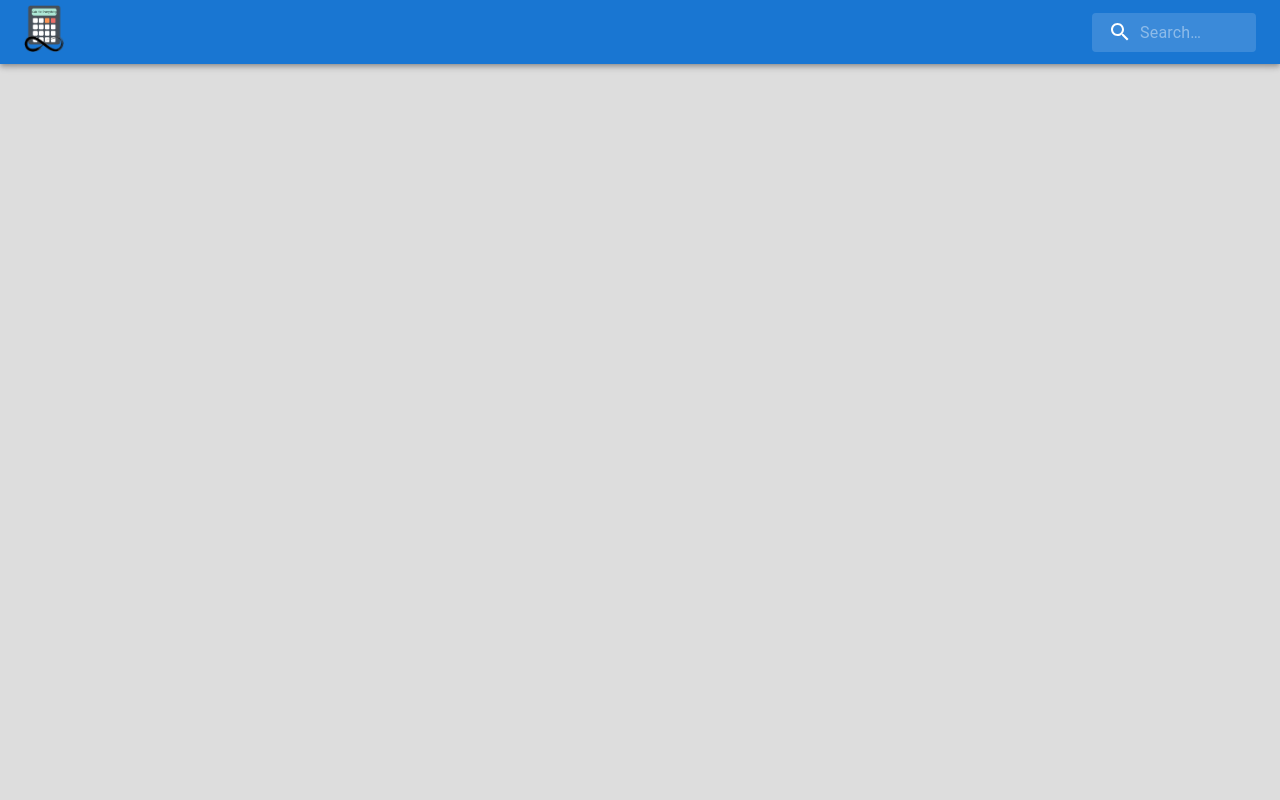
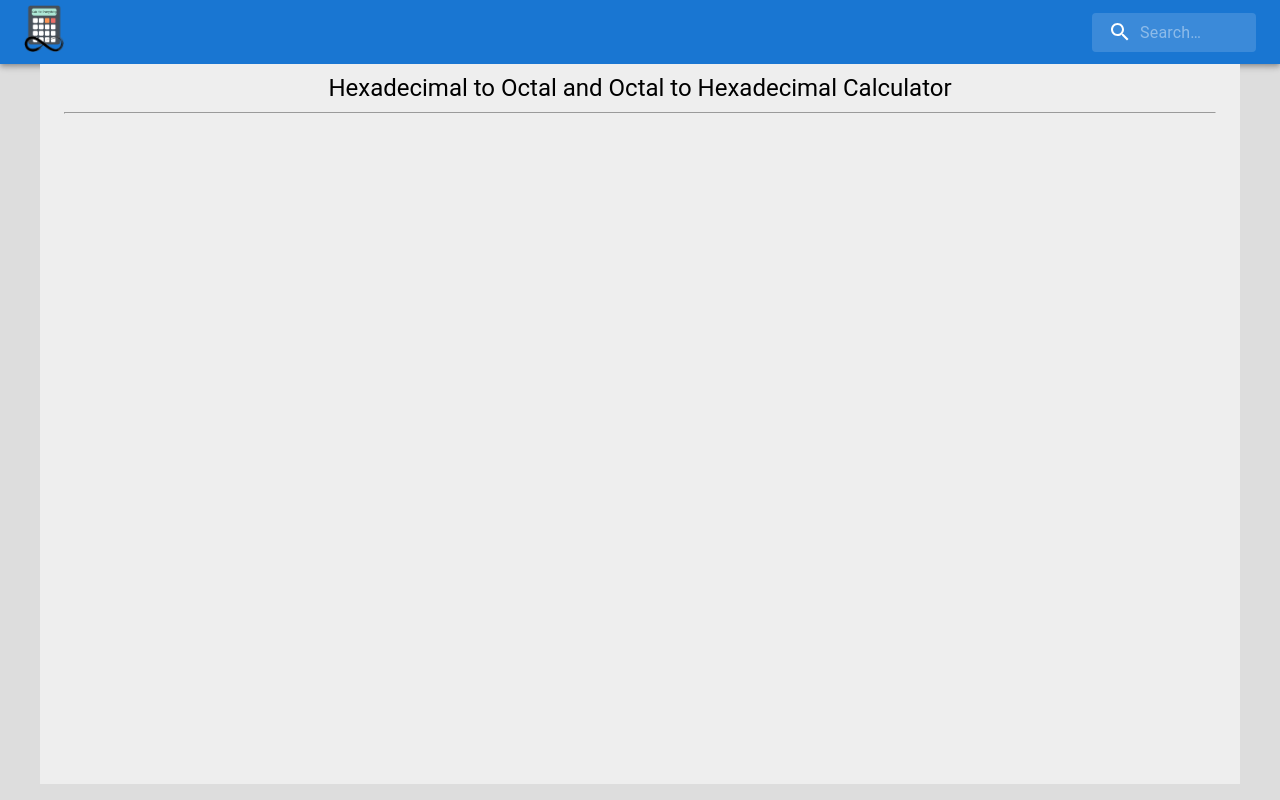
Before and after one commit to SarthakKeshari/calc_for_everything, a React (Create React App) app in the folder calculators/: page /hexoctandocthex in a window 1280 px wide. Before the commit this address had no page. Built offline with nearby package versions, Linux system fonts and the light colour scheme.

Commit message:
Added folders for contribution

```diff
--- a/calculators/src/App.js
+++ b/calculators/src/App.js
@@ -39,6 +39,7 @@ import MainANDOperator from './computer_science/and_operator/MainANDOperator';
 import MainOROperator from './computer_science/or_operator/MainOROperator';
 import MainLoanRepaymentCalc from './finance/loan_repayment_calc/MainLoanRepaymentCalc';
 import MainDecToHexAndHexToDec from './computer_science/decToHexAndHexToDec/MainDecToHexAndHexToDec';
+import MainHexToOctAndOctToHex from './computer_science/hexToOctAndOctToHex/MainHexToOctAndOctToHex';
 
 function App() {
   return (
@@ -53,6 +54,7 @@ function App() {
             <Route path="hexbinandbinhex" element={<MainHexToBinAndBinToHex />} />
             <Route path="octbinandbinoct" element={<MainOctToBinAndBinToOct />} />
             <Route path="dechexandhexdec" element={<MainDecToHexAndHexToDec />} />
+            <Route path="hexoctandocthex" element={<MainHexToOctAndOctToHex />} />
             <Route path="binaryadder" element={<MainBinaryAdder />} />
             <Route path="binarysubtractor" element={<MainBinarySubtractor />} />
             <Route path="octaladder" element={<MainOctalAdder />} />
--- a/calculators/src/Home.js
+++ b/calculators/src/Home.js
@@ -13,6 +13,7 @@ export default function Home() {
             <HomeGridItem calcName="Hexadecimal to Binary and Binary to Hexadecimal" path="/hexbinandbinhex"/>
             <HomeGridItem calcName="Octal to Binary and Binary to Octal" path="/octbinandbinoct"/>
             <HomeGridItem calcName="Hexadecimal to Binary and Binary to Hexadecimal" path="/dechexandhexdec"/>
+            <HomeGridItem calcName="Hexadecimal to Octal and Octal to Hexadecimal" path="/hexoctandocthex"/>
             <HomeGridItem calcName="Binary Adder" path="/binaryadder"/>
             <HomeGridItem calcName="Binary Subtractor" path="/binarysubtractor"/>
             <HomeGridItem calcName="Octal Adder" path="/octaladder"/>
--- /dev/null
+++ b/calculators/src/computer_science/hexToOctAndOctToHex/MainHexToOctAndOctToHex.js
@@ -0,0 +1,14 @@
+import React from 'react';
+import { Container, Typography } from '@mui/material';
+
+function MainHexToOctAndOctToHex(){
+    return(
+        <Container maxWidth="lg" sx={{ bgcolor: '#eeeeee', minHeight: '90vh', paddingY:"10" }}>
+            <Typography pt={1} variant='h5' sx = {{textAlign: "center"}}>Hexadecimal to Octal and Octal to Hexadecimal Calculator</Typography>
+            <hr/>
+            <br/>
+        </Container>
+    )
+}
+
+export default MainHexToOctAndOctToHex;
```
